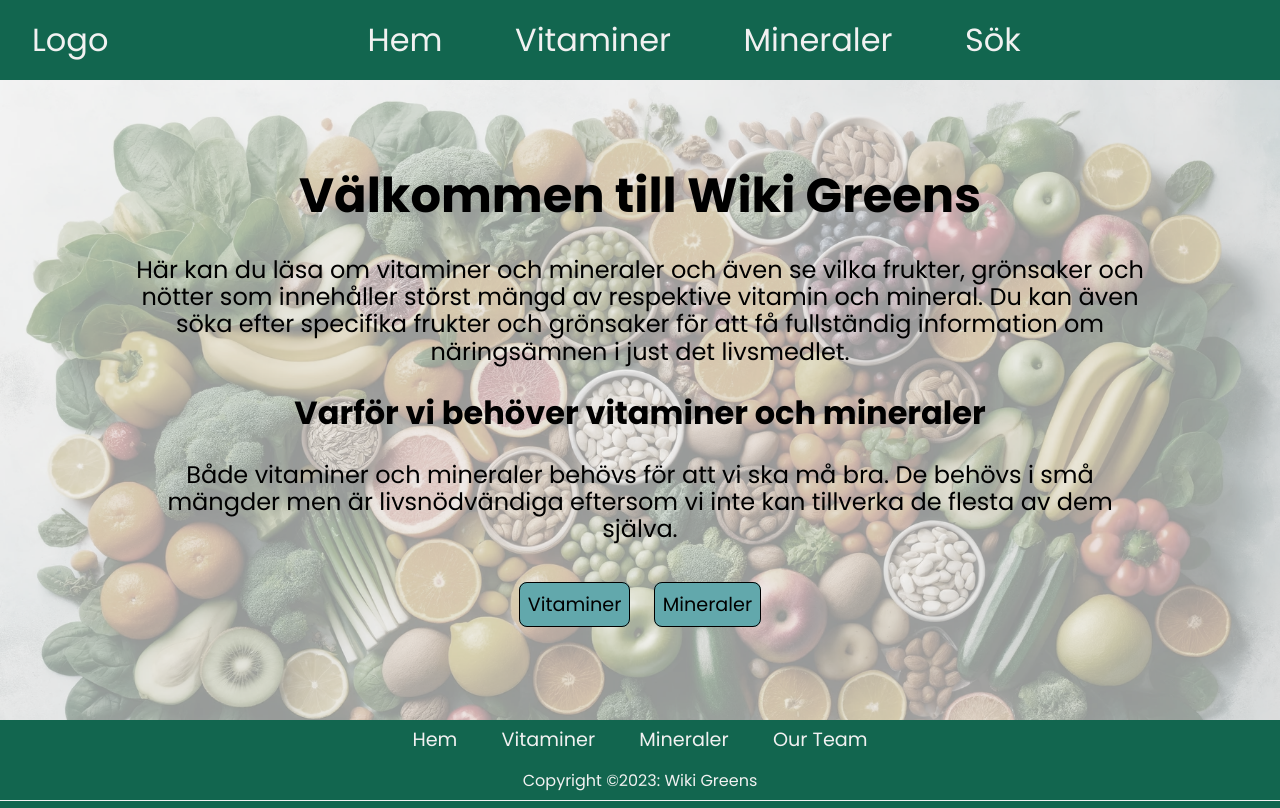
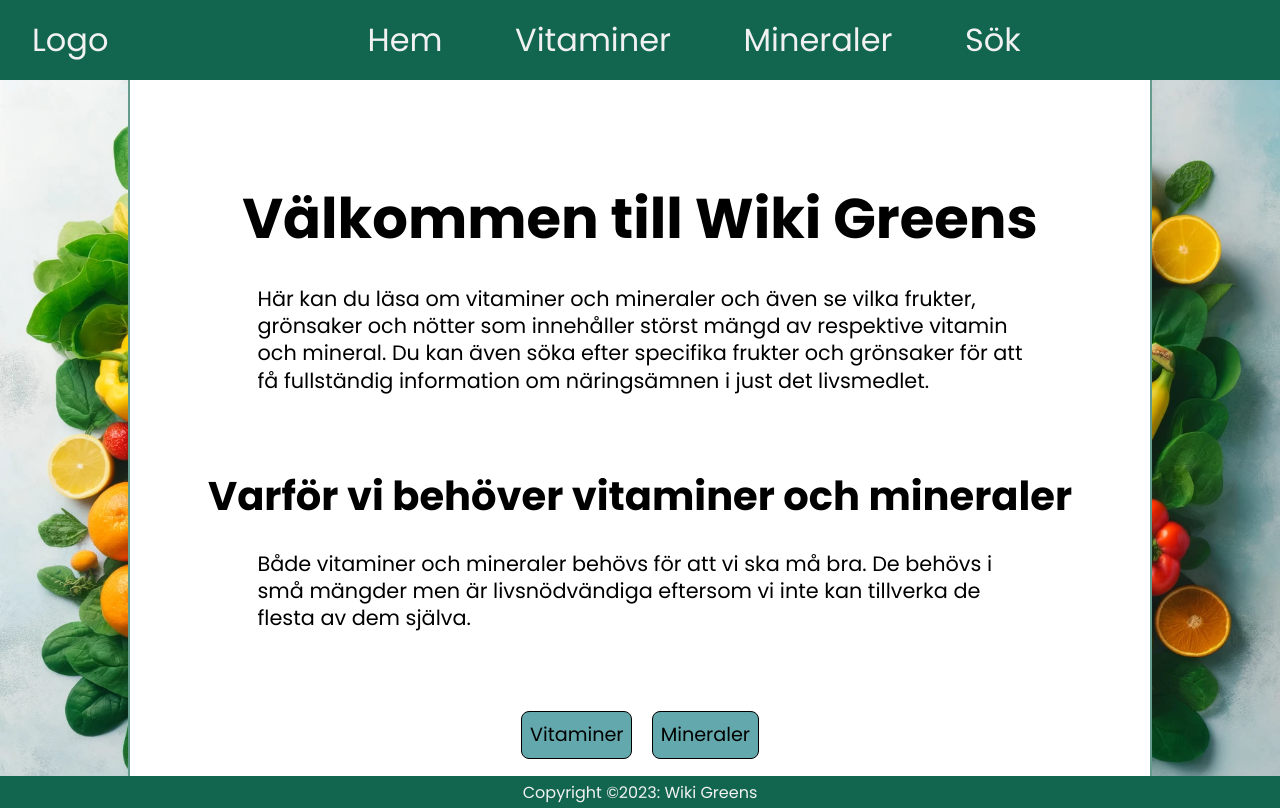
Before and after one commit to Lindayh/nutrition, a Flask app: page / in a window 1280 px wide. Run offline with Flask 3, Linux system fonts and the light colour scheme.

Commit message:
enklare att läsa framsida

```diff
--- a/static/style.css
+++ b/static/style.css
@@ -17,6 +17,9 @@
     margin: 0 10%;
 }
 body{
+    display: flex;
+    flex-direction: column;
+    min-height: 100vh;
     font-family: poppins, sans-serif;
     background-color: var(--main-bg-color);
 }
@@ -43,48 +46,62 @@ body{
     padding: 0 2rem;
 }
 footer{
-    text-align: center;
-    height: 10vh;
-    line-height: 5vh;
+    display: flex;
+    align-items: center;
+    justify-content: center;
+    height: 2em;
     background-color: var(--accent-color1);
     color: var(--main-bg-color);
-}
-footer a{
-    color: var(--main-bg-color);
-    text-decoration: none;
-    margin: 0 10px;
-    padding: 10px;
-    font-size: 1.2rem;
+    margin-top: auto;
 }
 /* ----------------- Styling index ----------------*/
 .home-container{
-    background-image: url("images/Background1.png");
+    background-image: url("images/backround.webp");
     background-size: cover;
     background-repeat: no-repeat;
+    flex: 1;
+    display: flex;
+    align-items: center;
+    justify-content: center;
 }
 
 .home-section {
-    padding-top: 2rem;
+    display: flex;
+    flex-direction: column;
+    background-color: white;
+    border-left: 2px solid #126650a5;
+    border-right: 2px solid #126650a5;
     text-align: center;
-    height: 80vh;
+    height: 87vh;
     margin: 0 10%;
 }
 .home-section h1{
-    font-size: 3rem;
+    font-size: 3.5rem;
     padding-top: 3rem;
 }
 .home-section p{
-    font-size: 1.5rem;
+    font-size: 1.3rem;
     padding-top: 1.5rem;
     line-height: 1.7rem;
+    width: 75%;
+    text-align: left;
 }
 .home-section h2{
-    font-size: 2rem;
+    font-size: 2.5rem;
     padding-top: 1.5rem;
+}
+.info-container {
+    margin-top: 3em;
+    display: flex;
+    flex-direction: column;
+    align-items: center;
 }
 
 .btn-container{
-    margin-top: 3rem;
+    display: flex;
+    margin-top: 5rem;
+    height: 3em;
+    justify-content: center;
 }
 .btn-container a{
     text-decoration: none;
--- a/templates/base.html
+++ b/templates/base.html
@@ -25,15 +25,7 @@
     {% block content %}
     {% endblock %}
     <footer>
-        <div>
-            <div>
-                <a href="#">Hem</a>
-                <a href="#">Vitaminer</a>
-                <a href="#">Mineraler</a>
-                <a href="#">Our Team</a>
-            </div>
-            <p>Copyright ©2023: Wiki Greens </p>
-        </div>
+        <p>Copyright ©2023: Wiki Greens </p>
     </footer>
 </body>
 </html>
--- a/templates/index.html
+++ b/templates/index.html
@@ -5,16 +5,21 @@
 {% block content %}
 <main class="home-container">
     <section class="home-section">
+        <div class="info-container">
             <h1>Välkommen till Wiki Greens</h1>
             <p>Här kan du läsa om vitaminer och mineraler och även se vilka frukter,
                 grönsaker och nötter som innehåller störst mängd av respektive vitamin
                 och mineral. Du kan även söka efter specifika frukter och grönsaker för
                 att få fullständig information om näringsämnen i just det livsmedlet.
             </p>
+        </div>
+        <div class="info-container">
             <h2>Varför vi behöver vitaminer och mineraler</h2>
             <p>Både vitaminer och mineraler behövs för att vi ska må bra. De behövs i små
                 mängder men är livsnödvändiga eftersom vi inte kan tillverka de flesta av
-            dem själva.</p>
+                dem själva.
+            </p>
+        </div>
         <div class="btn-container">
             <a href="#">Vitaminer</a>
             <a href="#">Mineraler</a>
```
Also changed, not shown: static/images/backround.webp (added). Lines whose indentation alone changed are shown as unchanged.
